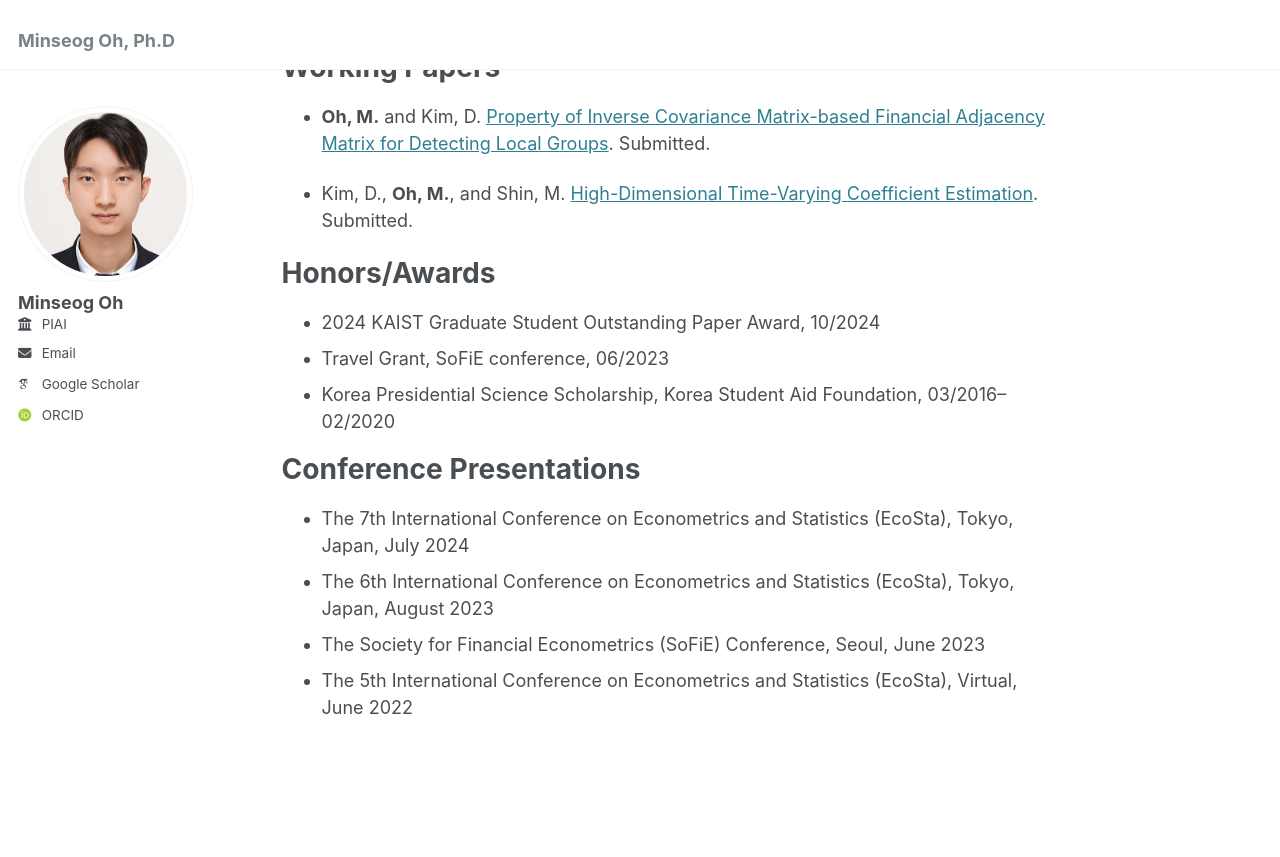
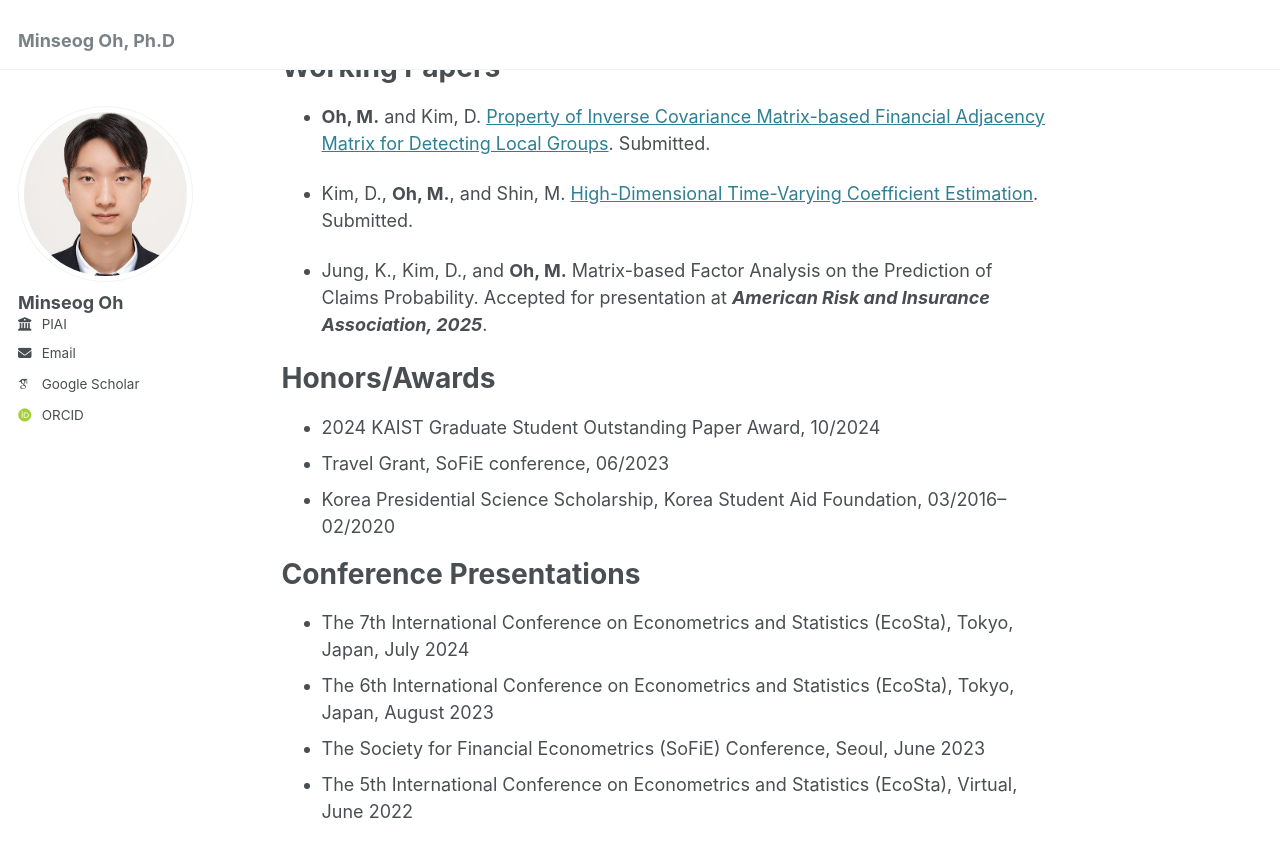
Before and after one commit to MinSOh/minsoh.github.io, a Jekyll site: the page built from _pages/about.md, in a window 1280 px wide and 900 px high, scrolled down 1095 px. Shown: the top 857 px of the window. Built offline with Jekyll 4.4.1, drawn with Linux system fonts in a browser that asks for light colours; some web fonts are replaced.

Commit message:
Update about.md
Add ARIA

```diff
--- a/_pages/about.md
+++ b/_pages/about.md
@@ -45,6 +45,7 @@ Working Papers
 
 - Kim, D., __Oh, M.__, and Shin, M. [High-Dimensional Time-Varying Coefficient Estimation](https://arxiv.org/abs/2202.08419). Submitted.
 
+- Jung, K., Kim, D., and __Oh, M.__ Matrix-based Factor Analysis on the Prediction of Claims Probability. Accepted for presentation at ___American Risk and Insurance Association, 2025___.
 
 Honors/Awards
 ======
```
